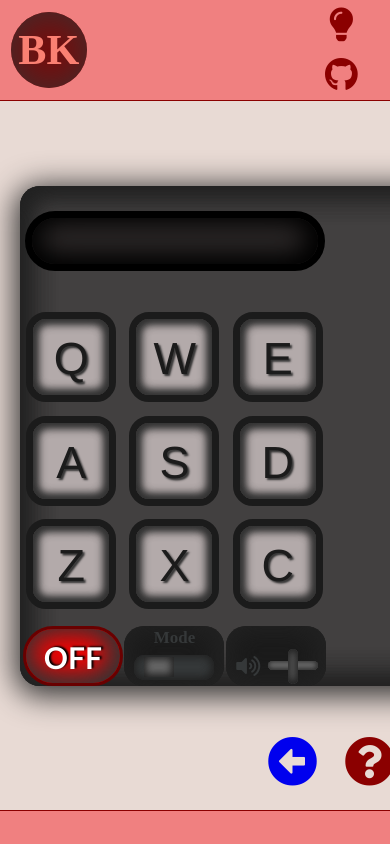
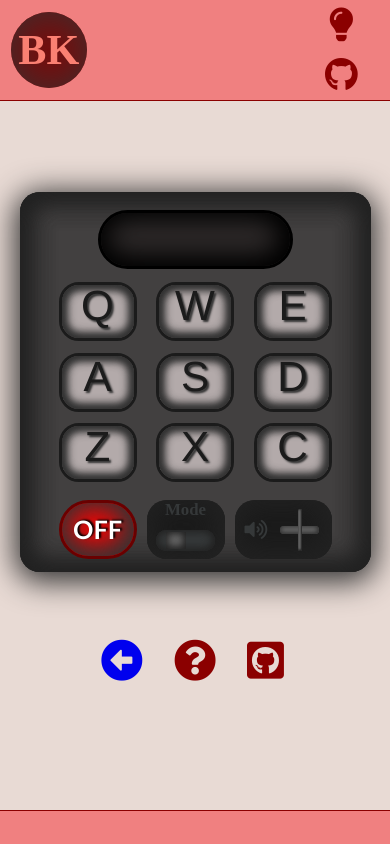
Before and after one commit to billkondo/My_Site, a React app: page /DrumMachine in a window 390 px wide. Built offline with nearby package versions, Linux system fonts and the light colour scheme; a web font is replaced by a local one.

Commit message:
React Calculator is Now Responsive Drum Machine is Now Responsive

```diff
--- a/src/styles/DrumMachineApp.scss
+++ b/src/styles/DrumMachineApp.scss
@@ -397,100 +397,75 @@
     background-color: #676767;
   }
 
-  @media (max-width: 700px) {
-    #drum-machine-app {
-      width: 100vw;
-    }
-    #power, #options, #volume {
-      margin-left: 15px;
-      width: 28vw;
-    }
-
-    #power {
-      justify-self: start;
-    }
-
-    #options lable {
-      font-size: 20px;
-    }
-
-    #box-options {
-      width: 20vw;
-    }
-
-    #box-options input {
-      width: 7vw;
-    }
-
-    #volume input {
-      width: 18vw;
-    }
-
-    #volume input::-webkit-slider-thumb {
-      height: 35px;
-      margin-top: -12px;
-    }
-
-    #volume input:disabled::-webkit-slider-thumb {
-      height: 35px;
-    }
-
-    #volume input::-moz-range-track {
-      width: 18vw;
-    }
-
-    #volume input:disabled::-moz-range-track {
-      width: 18vw;
-    }
-
-    #volume input::-moz-range-thumb {
-      height: 35px;
-    }
-
-    #volume input:disabled::-moz-range-thumb {
-      height: 35px;
-    }
-
-    #volume input::-ms-thumb {
-      margin-top: 3px;
-    }
-  }
-
-  @media (max-width: 450px) {
-    #drum-machine-app {
+  @media (max-width: 800px) {
+    #drum-machine {
+      width: 90vw;
+      height: 45vh;
       display: grid;
       grid-template-rows: 1fr 1fr 1fr;
       grid-template-columns: 1fr;
+      justify-items: center;
+      align-items: center;
     }
 
     #display {
+      width: 50vw;
+      height: 7vh;
+      font-size: 2vh;
       grid-column: 1/2;
       grid-row: 1/2;
+      margin-top: 10px;
+      padding: 0;
+      display: grid;
+      align-items: center;
+      justify-items: center;
+      border-width: 3px;
     }
 
     #buttons {
       grid-column: 1/2;
       grid-row: 2/3;
+
+      width: 75vw;
+      height: 25vh;
+    }
+
+    .drum-pad {
+      height: 7vh;
+      font-size: 5vh;
+      width: 20vw;
+      padding: 0;
+      border-width: 3px;
     }
 
     #control {
+      height: 10vh;
+      width: 70vw;
       grid-column: 1/2;
       grid-row: 3/4;
 
       display: grid;
       grid-template-columns: 1fr 1fr 1fr;
       grid-template-rows: 1fr;
+      grid-gap: 10px;
     }
 
     #power, #options, #volume { margin: 0;}
 
     #power {
-      width: 100px;
+      width: 20vw;
+      height: 7vh;
       justify-self: end;
+      padding: 0;
+      font-size: 3vh;
+
+      display: grid;
+      align-items: center;
+      justify-items: center;
     }
 
     #options {
-      width: 100px;
+      width: 20vw;
       justify-self: center;
     }
 
@@ -499,48 +474,92 @@
     }
 
     #options {
-      height: 60px;
+      height: 7vh;
     }
 
     #options label {
-      margin: 3px;
-      font-size: 17px;
+      margin: 2px;
+      font-size: 2vh;
     }
 
     #box-options {
-      width: 80px;
-      height: 25px;
+      width: 15vw;
+      height: 2.5vh;
     }
 
     #box-options > input{
-      height: 20px;
-      width: 30px;
+      height: 2vh;
+      width: 5vw;
     }
 
     #volume {
-      padding-top: 20px;
-      height: 60px;
-      width: 100px;
+      height: 7vh;
+      width: 25vw;
+      font-size: 1.8vh;
     }
 
     #volume input {
-      width: 50px;
+      width: 10vw;
+    }
+
+    #volume input::-webkit-slider-runnable-track {
+      height: 1vh;
     }
 
     #volume input::-webkit-slider-thumb {
-      height: 35px;
+      height: 5vh;
+      width: 1vw;
+      margin-top: -2vh;
+      box-shadow:
+        -1px 0px 2px #222 inset,
+        0 -1px 2px #222 inset;
     }
 
-    #volume input:disabled::-webkit-slider-thumb {
-      height: 35px;
+    #volume input::-ms-thumb {
+      margin-top: 5px;
+      width: 10vw;
+      height: 80vh;
     }
 
     #volume input::-moz-range-track {
-      width: 50px;
+      height: 1vh;
     }
 
-    #volume input:disabled::-moz-range-track {
-      width: 50px;
+    #volume input::-moz-range-thumb {
+      height: 5vh;
+      width: 1vw;
+
+      margin-top: -2vh;
+
+      box-shadow:
+      -1px 0px 2px #222 inset,
+      0 -1px 2px #222 inset;
+    }
+
+    #volume input::-ms-fill-lower {
+      height: 10vh;
+      background-color: #DA2647;
+      border-radius: 20px;
+      box-shadow:
+        -1px 0px 2px #333 inset,
+        0 -1px 2px #333 inset;
+    }
+
+    #volume input::-ms-fill-upper {
+      height: 10vh;
+      background-color: #DA2647;
+      border-radius: 20px;
+      box-shadow:
+        -1px 0px 2px #333 inset,
+        0 -1px 2px #333 inset;
+    }
+
+    #volume input:disabled::-ms-fill-lower {
+      height: 10vh;
+    }
+
+    #volume input:disabled::-ms-fill-upper {
+      height: 10vh;
     }
   }
 }
--- a/src/styles/ReactCalculatorApp.scss
+++ b/src/styles/ReactCalculatorApp.scss
@@ -122,3 +122,19 @@
     font-size: 40px;
   }
 }
+
+@media (max-width: 800px) {
+  .react-calculator-app {
+    #calculator {
+      width: 80vw;
+    }
+  }
+}
+
+@media (max-height: 1000px) {
+  .react-calculator-app {
+    #calculator {
+      height: 60vh;
+    }
+  }
+}
--- a/src/styles/components/_Body.scss
+++ b/src/styles/components/_Body.scss
@@ -31,6 +31,6 @@
 
 @media (max-width: 1500px) {
   .contain-site {
-    width: 90vw;
+    width: 100vw;
   }
 }
--- a/src/styles/components/_Tools.scss
+++ b/src/styles/components/_Tools.scss
@@ -91,3 +91,11 @@
     width: 80vw;
   }
 }
+
+@media (max-height: 1000px) {
+  #tools {
+    #back-link, #information, .github-link-project {
+      font-size: 5vh;
+    }
+  }
+}
```
